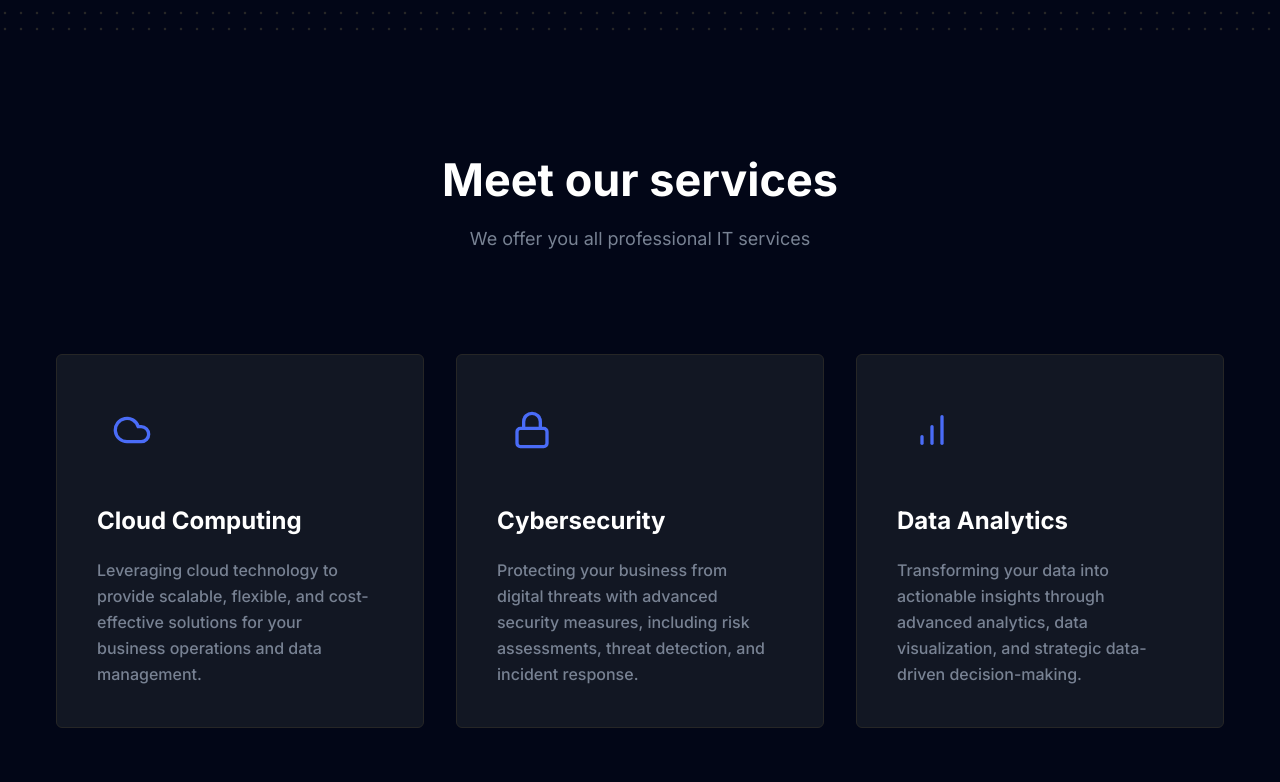
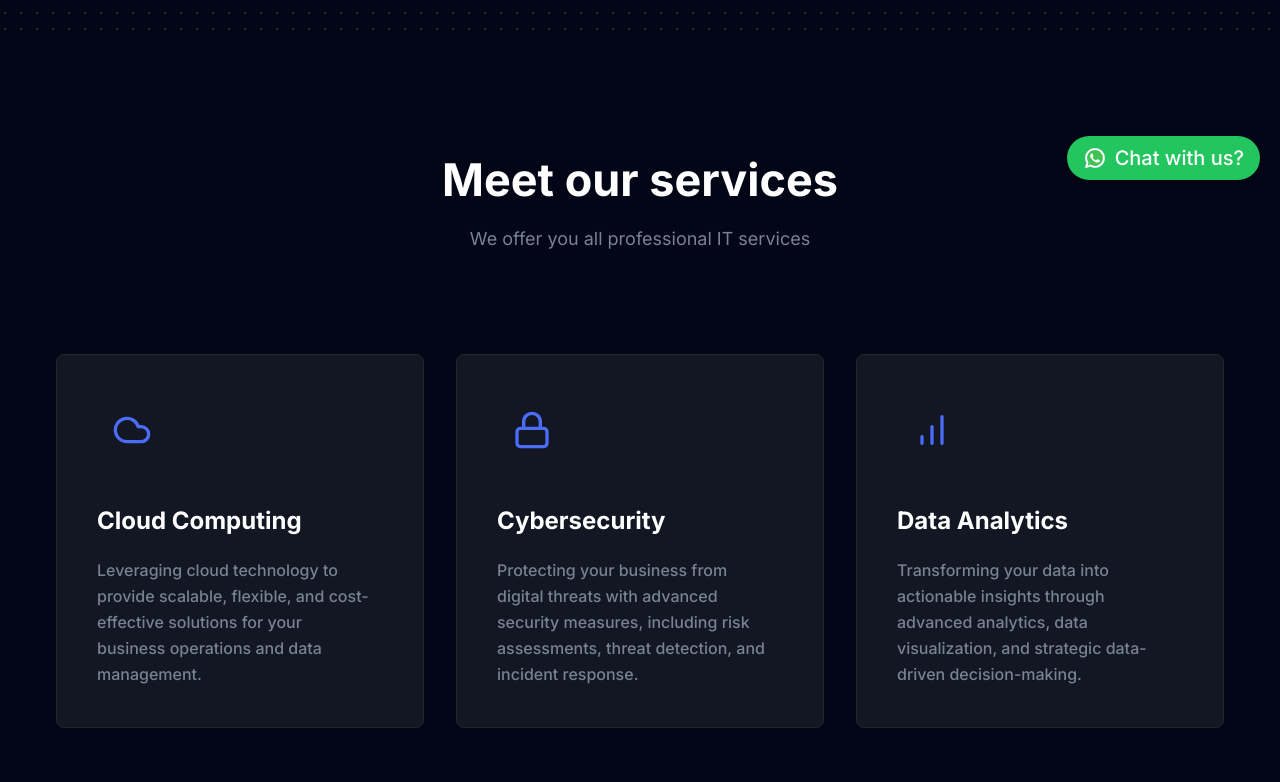
Before and after one commit to onetouchithub/onetouch, a Next.js app: page / in a window 1280 px wide. Shown: the part 600-1382 px from the top of the page. Built offline with nearby package versions, Linux system fonts and the light colour scheme.

Commit message:
chat with us

```diff
--- a/components/About/AboutSectionOne.tsx
+++ b/components/About/AboutSectionOne.tsx
@@ -24,8 +24,8 @@
           <div className="-mx-4 flex flex-wrap items-center">
             <div className="w-full px-4 lg:w-1/2">
               <SectionTitle
-                title="Crafted for Startup, SaaS and Business Sites."
-                paragraph="The main ‘thrust’ is to focus on educating attendees on how to best protect highly vulnerable business applications with interactive panel discussions and roundtables."
+                title="Empowering Your Vision with Expert IT Solutions"
+                paragraph="Our mission is to drive innovation and growth for startups, SaaS, and businesses by delivering tailored IT services and expert consulting. We combine cutting-edge technology with deep industry knowledge to solve complex challenges, streamline operations, and unlock new opportunities. Partner with us to elevate your business to new heights."
                 mb="44px"
               />
 
@@ -58,13 +58,13 @@
                   src="/images/about/about-image.svg"
                   alt="about-image"
                   fill
-                  className="drop-shadow-three mx-auto max-w-full dark:hidden dark:drop-shadow-none lg:mr-0"
+                  className="mx-auto max-w-full drop-shadow-three dark:hidden dark:drop-shadow-none lg:mr-0"
                 />
                 <Image
                   src="/images/about/about-image-dark.svg"
                   alt="about-image"
                   fill
-                  className="drop-shadow-three mx-auto hidden max-w-full dark:block dark:drop-shadow-none lg:mr-0"
+                  className="mx-auto hidden max-w-full drop-shadow-three dark:block dark:drop-shadow-none lg:mr-0"
                 />
               </div>
             </div>
--- a/components/Brands/index.tsx
+++ b/components/Brands/index.tsx
@@ -9,7 +9,7 @@
         <div className="-mx-4 flex flex-wrap">
           <div className="w-full px-4">
             <div
-              className="wow fadeInUp bg-gray-light dark:bg-gray-dark flex flex-wrap items-center justify-center rounded-sm px-8 py-8 sm:px-10 md:px-[50px] md:py-[40px] xl:p-[50px] 2xl:px-[70px] 2xl:py-[60px]"
+              className="wow fadeInUp bg-gray-light dark:bg-gray-dark flex flex-wrap items-center justify-center rounded-xl px-8 py-8 sm:px-10 md:px-[50px] md:py-[40px] xl:p-[50px] 2xl:px-[70px] 2xl:py-[60px]"
               data-wow-delay=".1s"
             >
               {brandsData.map((brand) => (
--- a/components/ScrollToTop/index.tsx
+++ b/components/ScrollToTop/index.tsx
@@ -29,7 +29,7 @@
 
   return (
     <div className="fixed bottom-8 right-8 z-[99]">
-      {isVisible && (
+      {/* {isVisible && (
         <div
           onClick={scrollToTop}
           aria-label="scroll to top"
@@ -37,7 +37,62 @@
         >
           <span className="mt-[6px] h-3 w-3 rotate-45 border-l border-t border-white"></span>
         </div>
-      )}
+      )} */}
+      <WhatsAppButton />
     </div>
   );
 }
+
+import React from "react";
+import { MessageCircle } from "lucide-react"; // Importing the WhatsApp icon from lucide-react
+
+const WhatsAppButton = () => {
+  const whatsappNumber = "+1234567890"; // Replace with your WhatsApp number
+  const message = "Hello, I need assistance!"; // Replace with the default message you want
+
+  // URL for WhatsApp chat
+  const whatsappUrl = `https://wa.me/${whatsappNumber}?text=${encodeURIComponent(message)}`;
+
+  return (
+    <a
+      href={whatsappUrl}
+      target="_blank"
+      rel="noopener noreferrer"
+      className="fixed bottom-5 right-5 flex items-center space-x-2 rounded-full bg-green-500  p-2 px-4  text-white shadow-lg transition-colors hover:bg-green-600"
+    >
+      {/* <MessageCircle size={24} /> */}
+      <svg
+        xmlns="http://www.w3.org/2000/svg"
+        x="0px"
+        y="0px"
+        width="24"
+        height="24"
+        viewBox="0 0 48 48"
+      >
+        <path
+          fill="#fff"
+          d="M4.868,43.303l2.694-9.835C5.9,30.59,5.026,27.324,5.027,23.979C5.032,13.514,13.548,5,24.014,5c5.079,0.002,9.845,1.979,13.43,5.566c3.584,3.588,5.558,8.356,5.556,13.428c-0.004,10.465-8.522,18.98-18.986,18.98c-0.001,0,0,0,0,0h-0.008c-3.177-0.001-6.3-0.798-9.073-2.311L4.868,43.303z"
+        ></path>
+        <path
+          fill="#fff"
+          d="M4.868,43.803c-0.132,0-0.26-0.052-0.355-0.148c-0.125-0.127-0.174-0.312-0.127-0.483l2.639-9.636c-1.636-2.906-2.499-6.206-2.497-9.556C4.532,13.238,13.273,4.5,24.014,4.5c5.21,0.002,10.105,2.031,13.784,5.713c3.679,3.683,5.704,8.577,5.702,13.781c-0.004,10.741-8.746,19.48-19.486,19.48c-3.189-0.001-6.344-0.788-9.144-2.277l-9.875,2.589C4.953,43.798,4.911,43.803,4.868,43.803z"
+        ></path>
+        <path
+          fill="#cfd8dc"
+          d="M24.014,5c5.079,0.002,9.845,1.979,13.43,5.566c3.584,3.588,5.558,8.356,5.556,13.428c-0.004,10.465-8.522,18.98-18.986,18.98h-0.008c-3.177-0.001-6.3-0.798-9.073-2.311L4.868,43.303l2.694-9.835C5.9,30.59,5.026,27.324,5.027,23.979C5.032,13.514,13.548,5,24.014,5 M24.014,42.974C24.014,42.974,24.014,42.974,24.014,42.974C24.014,42.974,24.014,42.974,24.014,42.974 M24.014,42.974C24.014,42.974,24.014,42.974,24.014,42.974C24.014,42.974,24.014,42.974,24.014,42.974 M24.014,4C24.014,4,24.014,4,24.014,4C12.998,4,4.032,12.962,4.027,23.979c-0.001,3.367,0.849,6.685,2.461,9.622l-2.585,9.439c-0.094,0.345,0.002,0.713,0.254,0.967c0.19,0.192,0.447,0.297,0.711,0.297c0.085,0,0.17-0.011,0.254-0.033l9.687-2.54c2.828,1.468,5.998,2.243,9.197,2.244c11.024,0,19.99-8.963,19.995-19.98c0.002-5.339-2.075-10.359-5.848-14.135C34.378,6.083,29.357,4.002,24.014,4L24.014,4z"
+        ></path>
+        <path
+          fill="#40c351"
+          d="M35.176,12.832c-2.98-2.982-6.941-4.625-11.157-4.626c-8.704,0-15.783,7.076-15.787,15.774c-0.001,2.981,0.833,5.883,2.413,8.396l0.376,0.597l-1.595,5.821l5.973-1.566l0.577,0.342c2.422,1.438,5.2,2.198,8.032,2.199h0.006c8.698,0,15.777-7.077,15.78-15.776C39.795,19.778,38.156,15.814,35.176,12.832z"
+        ></path>
+        <path
+          fill="#fff"
+          fill-rule="evenodd"
+          d="M19.268,16.045c-0.355-0.79-0.729-0.806-1.068-0.82c-0.277-0.012-0.593-0.011-0.909-0.011c-0.316,0-0.83,0.119-1.265,0.594c-0.435,0.475-1.661,1.622-1.661,3.956c0,2.334,1.7,4.59,1.937,4.906c0.237,0.316,3.282,5.259,8.104,7.161c4.007,1.58,4.823,1.266,5.693,1.187c0.87-0.079,2.807-1.147,3.202-2.255c0.395-1.108,0.395-2.057,0.277-2.255c-0.119-0.198-0.435-0.316-0.909-0.554s-2.807-1.385-3.242-1.543c-0.435-0.158-0.751-0.237-1.068,0.238c-0.316,0.474-1.225,1.543-1.502,1.859c-0.277,0.317-0.554,0.357-1.028,0.119c-0.474-0.238-2.002-0.738-3.815-2.354c-1.41-1.257-2.362-2.81-2.639-3.285c-0.277-0.474-0.03-0.731,0.208-0.968c0.213-0.213,0.474-0.554,0.712-0.831c0.237-0.277,0.316-0.475,0.474-0.791c0.158-0.317,0.079-0.594-0.04-0.831C20.612,19.329,19.69,16.983,19.268,16.045z"
+          clip-rule="evenodd"
+        ></path>
+      </svg>
+      <span className="hidden md:inline text-xl font-medium">Chat with us?</span>
+    </a>
+  );
+};
--- a/components/ui/card-spot-light.tsx
+++ b/components/ui/card-spot-light.tsx
@@ -35,7 +35,7 @@
   return (
     <div
       className={cn(
-        "group/spotlight relative rounded-md border border-neutral-800 bg-black p-10 dark:border-neutral-800",
+        "group/spotlight relative rounded-lg border border-neutral-800 bg-black p-10 dark:border-neutral-800",
         className,
       )}
       onMouseMove={handleMouseMove}
```
Also changed, not shown: public/images/logo/dark.png (added), public/images/logo/light.png (added).
